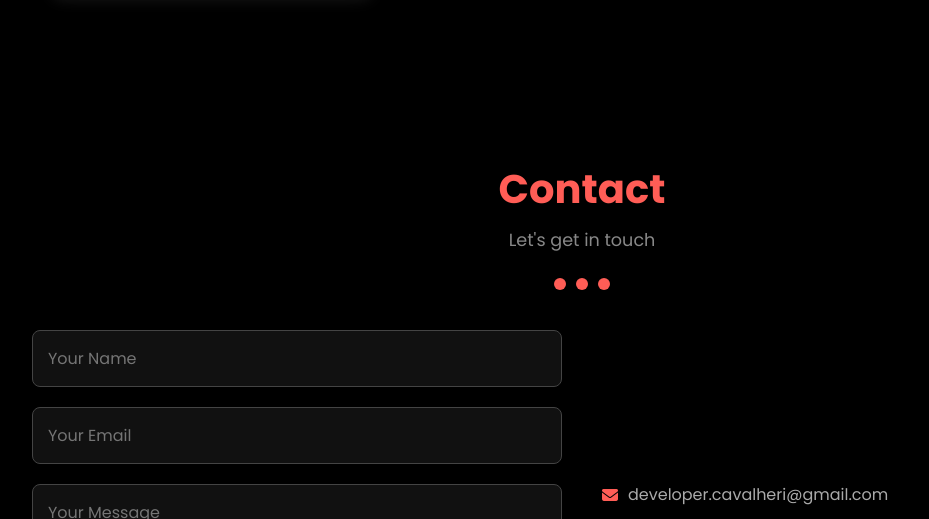
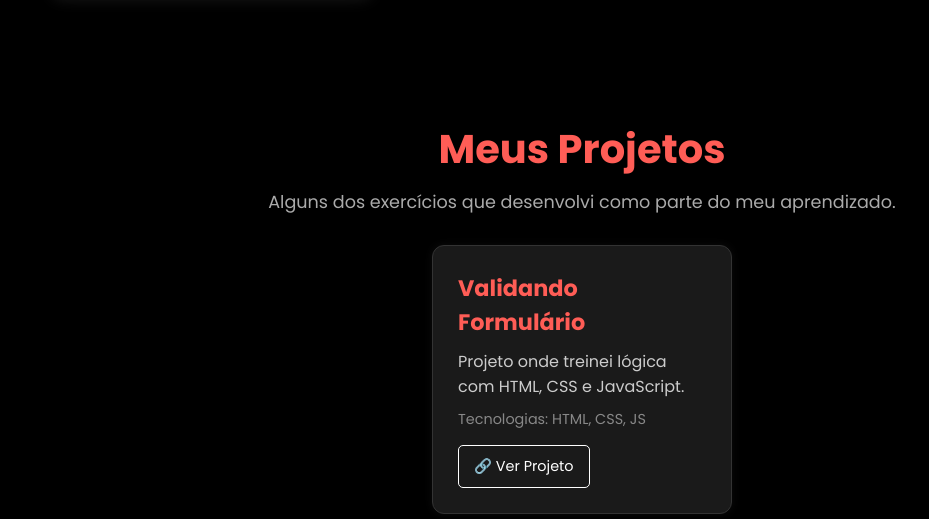
Before and after one commit to GiovaniCavalheri/Portf-lio, a plain HTML site: page index.html in a window 1280 px wide. Shown: the part 1587-2106 px from the top of the page, without its empty margins (58-987 px from the left). Drawn offline with Linux system fonts and the light colour scheme.

Commit message:
Criando section para exercícios

```diff
--- a/index.html
+++ b/index.html
@@ -77,6 +77,23 @@
   </div>
 </article>
 
+<section id="projetos" class="projects-section">
+  <div class="projects-title">
+    <h2>Meus Projetos</h2>
+    <p>Alguns dos exercícios que desenvolvi como parte do meu aprendizado.</p>
+  </div>
+
+  <div class="projects-container">
+    <div class="project-card">
+      <h3>Validando Formulário</h3>
+      <p>Projeto onde treinei lógica com HTML, CSS e JavaScript.</p>
+      <span>Tecnologias: HTML, CSS, JS</span>
+      <div class="project-links">
+        <a href="https://github.com/GiovaniCavalheri/exx.Validando-Form/" target="_blank">🔗 Ver Projeto</a>
+      </div>
+    </div>
+</section>
+
 <section aria-label="Seção de contato" class="contact-section" id="contact">
   <div class="title-about">
     <h1>Contact</h1>
--- a/style.css
+++ b/style.css
@@ -237,6 +237,96 @@ header .primary-navigation li a {
   display: block;
 }
 
+/* Projetos/Exercícios */
+
+.projects-section {
+  padding: 60px 20px;
+  background-color: #000;
+  color: #fff;
+  text-align: center;
+}
+
+.projects-title h2 {
+  font-size: 2.5rem;
+  color: #ff5d56;
+  margin-bottom: 10px;
+}
+
+.projects-title p {
+  color: #aaa;
+  font-size: 1.1rem;
+  margin-bottom: 30px;
+}
+
+.projects-container {
+  display: flex;
+  flex-wrap: wrap;
+  justify-content: center;
+  gap: 30px;
+}
+
+.project-card {
+  background-color: #1a1a1a;
+  border: 1px solid #333;
+  border-radius: 12px;
+  padding: 25px;
+  width: 300px;
+  text-align: left;
+  box-shadow: 0 0 10px rgba(255, 255, 255, 0.05);
+  transition: transform 0.3s;
+}
+
+.project-card:hover {
+  transform: scale(1.03);
+}
+
+.project-card h3 {
+  font-size: 1.4rem;
+  color: #ff5d56;
+  margin-bottom: 10px;
+}
+
+.project-card p {
+  color: #ccc;
+  font-size: 1rem;
+  margin-bottom: 10px;
+}
+
+.project-card span {
+  display: block;
+  color: #888;
+  font-size: 0.9rem;
+  margin-bottom: 15px;
+}
+
+.project-links a {
+  display: inline-block;
+  padding: 10px 15px;
+  border: 1px solid #fff;
+  border-radius: 5px;
+  color: #fff;
+  font-size: 0.9rem;
+  transition: background 0.3s, color 0.3s;
+  text-decoration: none;
+}
+
+.project-links a:hover {
+  background-color: #ff5d56;
+  color: #000;
+  border-color: #ff5d56;
+}
+
+@media (max-width: 768px) {
+  .projects-container {
+    flex-direction: column;
+    align-items: center;
+  }
+
+  .project-card {
+    width: 90%;
+  }
+}
+
 
 /* Resposivo pag */
 
```
